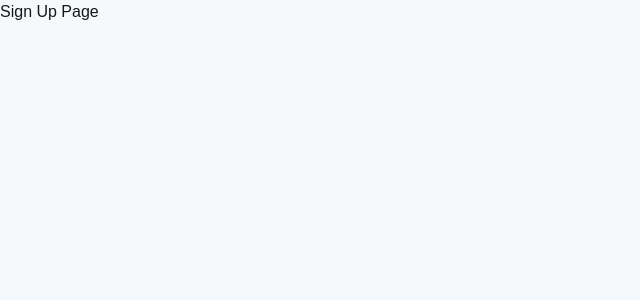
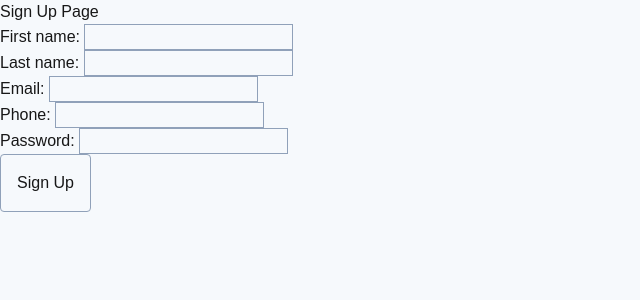
Before and after one commit to nakhai9/sothuchi.app, a Next.js app: page /auth/sign-up in a window 1280 px wide. Shown: the top 300 px of the page, without its empty margins (0-640 px from the left). Built offline with nearby package versions, Linux system fonts and the light colour scheme; no server answers.

Commit message:
update: auth module and auth page

```diff
--- a/package.json
+++ b/package.json
@@ -14,6 +14,7 @@
     "@types/axios": "^0.14.4",
     "axios": "^1.11.0",
     "clsx": "^2.1.1",
+    "cookies-next": "^6.1.0",
     "lucide-react": "^0.542.0",
     "next": "15.5.2",
     "react": "19.1.0",
--- a/src/app/auth/sign-in/page.tsx
+++ b/src/app/auth/sign-in/page.tsx
@@ -1,3 +1,57 @@
+"use client"
+import { SERVICES } from "@/services/service";
+import { useRouter } from "next/navigation";
+import { useState } from "react";
+import { setCookie } from 'cookies-next'
 export default function SignInPage() {
-  return <div>Sign In Page</div>;
+
+  const router = useRouter()
+
+  const [email, setEmail] = useState("");
+  const [password, setPassword] = useState("");
+
+  const handleSubmit = async (e: React.FormEvent) => {
+    e.preventDefault();
+    try {
+      const token = await SERVICES.authService.signIn({ email, password })
+      if (token.accessToken.length > 0) {
+        setCookie('accessToken', token.accessToken);
+        router.push('/dashboard')
+      }
+    } catch (error) {
+      console.error(error);
+    }
+  };
+
+  return (
+    <div>
+      <h1>Sign In Page</h1>
+      <form onSubmit={handleSubmit}>
+        <div>
+          <label>Email: </label>
+          <input
+            type="email"
+            value={email}
+            className="border border-slate-400"
+            onChange={(e) => setEmail(e.target.value)}
+            required
+          />
+        </div>
+
+        <div>
+          <label>Password: </label>
+          <input
+            type="password"
+            value={password}
+            className="border border-slate-400"
+            onChange={(e) => setPassword(e.target.value)}
+            required
+          />
+        </div>
+
+        <button type="submit" className="p-4 border border-slate-400 rounded cursor-pointer">Sign In</button>
+        <button type="button" className="p-4 border border-slate-400 rounded cursor-pointer" onClick={() => router.push('/auth/sign-up')}>Sign Up</button>
+      </form>
+    </div>
+  );
 }
--- a/src/app/auth/sign-up/page.tsx
+++ b/src/app/auth/sign-up/page.tsx
@@ -1,3 +1,88 @@
+"use client"
+import { SERVICES } from "@/services/service";
+import { useRouter } from "next/navigation";
+import { useState } from "react";
+
 export default function SignUpPage() {
-  return <div>Sign Up Page</div>;
+
+  const router = useRouter()
+
+  const [email, setEmail] = useState("");
+  const [password, setPassword] = useState("");
+  const [firstName, setFirstName] = useState("");
+  const [lastName, setLastName] = useState("");
+  const [phone, setPhone] = useState("");
+  const handleSubmit = async (e: React.FormEvent) => {
+    e.preventDefault();
+    try {
+      await SERVICES.authService.signUp({
+        email, firstName, lastName, password, phone
+      })
+
+      router.push('/auth/sign-in')
+
+    } catch (error) {
+      console.error(error);
+    }
+  };
+
+  return (
+    <div>
+      <h1>Sign Up Page</h1>
+      <form onSubmit={handleSubmit}>
+        <div>
+          <label>First name: </label>
+          <input
+            type="text"
+            value={firstName}
+            className="border border-slate-400"
+            onChange={(e) => setFirstName(e.target.value)}
+            required
+          />
+        </div>
+        <div>
+          <label>Last name: </label>
+          <input
+            type="text"
+            value={lastName}
+            className="border border-slate-400"
+            onChange={(e) => setLastName(e.target.value)}
+            required
+          />
+        </div>
+        <div>
+          <label>Email: </label>
+          <input
+            type="email"
+            value={email}
+            className="border border-slate-400"
+            onChange={(e) => setEmail(e.target.value)}
+            required
+          />
+        </div>
+        <div>
+          <label>Phone: </label>
+          <input
+            type="text"
+            value={phone}
+            className="border border-slate-400"
+            onChange={(e) => setPhone(e.target.value)}
+            required
+          />
+        </div>
+        <div>
+          <label>Password: </label>
+          <input
+            type="password"
+            value={password}
+            className="border border-slate-400"
+            onChange={(e) => setPassword(e.target.value)}
+            required
+          />
+        </div>
+
+        <button type="submit" className="p-4 border border-slate-400 rounded cursor-pointer">Sign Up</button>
+      </form>
+    </div>
+  );
 }
--- a/src/app/components/Forms/TransactionForm.tsx
+++ b/src/app/components/Forms/TransactionForm.tsx
@@ -162,10 +162,10 @@ export default function TransactionForm({ modal }: TransactionFormProps) {
         </label>
         <select
           id="accountId"
-          {...register("accountId", { valueAsNumber: true })}
+          {...register("accountId")}
           className="block px-3 py-2 border border-slate-300 rounded-md focus:outline-none focus:ring-2 focus:ring-amber-500 text-sm"
         >
-          <option value="" disabled selected hidden>
+          <option value="--Select--" disabled selected hidden>
             - Select -
           </option>
           {accounts.length ? (
@@ -190,10 +190,10 @@ export default function TransactionForm({ modal }: TransactionFormProps) {
         </label>
         <select
           id="categoryId"
-          {...register("categoryId", { valueAsNumber: true })}
+          {...register("categoryId")}
           className="block px-3 py-2 border border-slate-300 rounded-md focus:outline-none focus:ring-2 focus:ring-amber-500 text-sm"
         >
-          <option value="" disabled selected hidden>
+          <option value="--Select--" disabled selected hidden>
             - Select -
           </option>
           {categories.length ? (
--- /dev/null
+++ b/src/middleware.ts
@@ -0,0 +1,17 @@
+// middleware.ts
+import { NextResponse } from "next/server";
+import type { NextRequest } from "next/server";
+
+export function middleware(request: NextRequest) {
+  const token = request.cookies.get("accessToken")?.value;
+
+  if (!token) {
+    return NextResponse.redirect(new URL("/auth/sign-in", request.url));
+  }
+
+  return NextResponse.next();
+}
+
+export const config = {
+  matcher: ["/dashboard/:path*", "/accounts/:path*", "/transactions/:path*"],
+};
--- a/src/services/httpService.ts
+++ b/src/services/httpService.ts
@@ -1,9 +1,8 @@
 // utils/httpService.ts
 import axios, { AxiosInstance, AxiosRequestConfig, AxiosResponse } from "axios";
 
-// Tạo Axios instance mặc định
 const axiosInstance: AxiosInstance = axios.create({
-  baseURL: process.env.NEXT_PUBLIC_API_BASE_URL || "https://api.example.com",
+  baseURL: "https://sothuchi-apis.onrender.com",
   timeout: 10000,
   headers: {
     "Content-Type": "application/json",
@@ -25,22 +24,28 @@ axiosInstance.interceptors.request.use(
 
 axiosInstance.interceptors.response.use(
   (response) => response,
-  (error) => {
-    return Promise.reject(error);
-  }
+  (error) => Promise.reject(error)
 );
 
-async function get<T>(url: string, config?: AxiosRequestConfig): Promise<T> {
-  const response: AxiosResponse<T> = await axiosInstance.get(url, config);
+// GET
+async function get<TResponse>(
+  url: string,
+  config?: AxiosRequestConfig
+): Promise<TResponse> {
+  const response: AxiosResponse<TResponse> = await axiosInstance.get(
+    url,
+    config
+  );
   return response.data;
 }
 
-async function post<T>(
+// POST
+async function post<TResponse, TRequest = unknown>(
   url: string,
-  data?: T,
+  data?: TRequest,
   config?: AxiosRequestConfig
-): Promise<T> {
-  const response: AxiosResponse<T> = await axiosInstance.post(
+): Promise<TResponse> {
+  const response: AxiosResponse<TResponse> = await axiosInstance.post(
     url,
     data,
     config
@@ -48,17 +53,29 @@ async function post<T>(
   return response.data;
 }
 
-async function put<T>(
+// PUT
+async function put<TResponse, TRequest = unknown>(
   url: string,
-  data?: T,
+  data?: TRequest,
   config?: AxiosRequestConfig
-): Promise<T> {
-  const response: AxiosResponse<T> = await axiosInstance.put(url, data, config);
+): Promise<TResponse> {
+  const response: AxiosResponse<TResponse> = await axiosInstance.put(
+    url,
+    data,
+    config
+  );
   return response.data;
 }
 
-async function del<T>(url: string, config?: AxiosRequestConfig): Promise<T> {
-  const response: AxiosResponse<T> = await axiosInstance.delete(url, config);
+// DELETE
+async function del<TResponse>(
+  url: string,
+  config?: AxiosRequestConfig
+): Promise<TResponse> {
+  const response: AxiosResponse<TResponse> = await axiosInstance.delete(
+    url,
+    config
+  );
   return response.data;
 }
 
--- a/src/services/service.ts
+++ b/src/services/service.ts
@@ -1,24 +1,23 @@
-import { GoogleGenerativeAI } from '@google/generative-ai';
+import { GoogleGenerativeAI } from "@google/generative-ai";
 
-import { Utils } from '@/lib/utils';
-import { AccountModel } from '@/models/account';
-import {
-  BaseEntity,
-  ResponseBase,
-} from '@/models/base';
-import { CategoryModel } from '@/models/category';
-import {
-  ReceiptTransaction,
-  TransactionModel,
-} from '@/models/transaction';
-import { UserInfo } from '@/models/user';
+import { Utils } from "@/lib/utils";
+import { AccountModel } from "@/models/account";
+import { BaseEntity, ResponseBase } from "@/models/base";
+import { CategoryModel } from "@/models/category";
+import { ReceiptTransaction, TransactionModel } from "@/models/transaction";
+import { UserInfo, UserLogin, UserSignUp, UserToken } from "@/models/user";
 
-import { httpService } from './httpService';
+import { httpService } from "./httpService";
+import { log } from "console";
 
 const BASE_URLS = {
   categories: "api/v1/categories",
   transactions: "api/v1/transactions",
   accounts: "api/v1/accounts",
+  auth: {
+    signIn: "auth/sign-in",
+    signUp: "auth/sign-up",
+  },
 };
 
 export const SERVICES = {
@@ -155,4 +154,29 @@ export const SERVICES = {
       return JSON.parse(result);
     },
   },
+
+  // Auth Service
+
+  authService: {
+    signIn: async (userLogin: UserLogin): Promise<UserToken> => {
+      try {
+        const token = await httpService.post<UserToken, UserLogin>(
+          BASE_URLS.auth.signIn,
+          userLogin
+        );
+        return token;
+      } catch (error) {
+        console.error("SignIn error:", error);
+        throw error;
+      }
+    },
+    signUp: async (userSignUp: UserSignUp): Promise<void> => {
+      try {
+        await httpService.post(BASE_URLS.auth.signUp, userSignUp);
+      } catch (error) {
+        console.error("SignIn error:", error);
+        throw error;
+      }
+    },
+  },
 };
```
Also changed, not shown: src/models/user.ts (+17 -0 lines), 2 other files (tests, documents, lock files or other folders).
